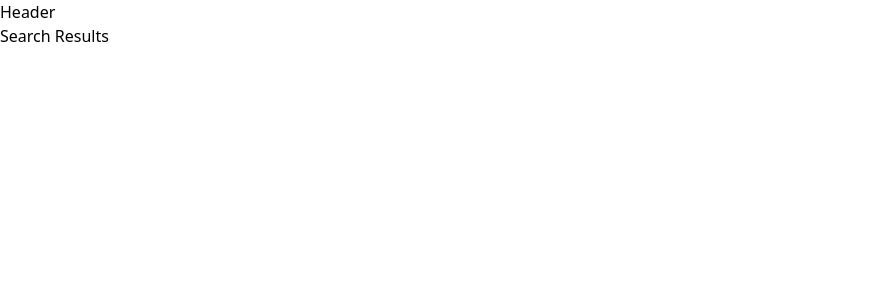
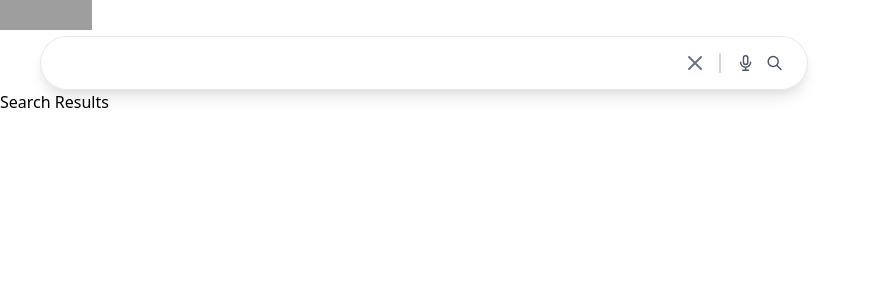
Before and after one commit to PatelAbhay/WebsiteClones, a Next.js app in the folder google/: page /search in a window 1280 px wide. Shown: the top 300 px of the page, without its empty margins (0-871 px from the left). Built offline with nearby package versions, Linux system fonts and the light colour scheme; grey boxes are pictures that could not be loaded.

Commit message:
Created SearchHeader component and added it to the search results page

```diff
--- /dev/null
+++ b/google/components/SearchHeader.js
@@ -0,0 +1,45 @@
+import Image from "next/image"
+import { useRouter } from 'next/router'
+import { useRef } from 'react'
+import { MicrophoneIcon, SearchIcon, XIcon } from '@heroicons/react/outline'
+
+function SearchHeader() {
+
+    const router = useRouter();
+    const searchReference = useRef(null);
+
+    const search = event => {
+        event.preventDefault();
+
+        const term = searchReference.current.value;
+
+        if (!term) return;
+
+        router.push(`/search?term=${term}`);
+    }
+
+    return (
+        <header>
+            <Image
+                src="https://www.google.ca/images/branding/googlelogo/2x/googlelogo_color_92x30dp.png"
+                width={92} height={30}
+                className="cursor-pointer"
+                onClick={() => router.push("/")} />
+
+            <form className="flex border border-gray-200 rounded-full shadow-lg max-w-3xl items-center
+            px-6 py-3 ml-10 mr-5">
+                <input ref={searchReference} type="text" className="flex-grow w-full focus:outline-none" />
+
+                <XIcon className="h-7 text-gray-500 cursor-pointer transition duration-100 transform hover:scale-110
+                sm:mr-3" onClick={() => searchReference.current.value = ""} />
+                <MicrophoneIcon className="h-5 mr-3 hidden sm:inline-flex text-gray-600 border-l-2 pl-4
+                border-gray-300" />
+                <SearchIcon className="h-5 text-gray-600 hidden sm:inline-flex" />
+                <button hidden type="submit" onClick={search}>Search</button>
+
+            </form>
+        </header>
+    )
+}
+
+export default SearchHeader
--- a/google/pages/index.js
+++ b/google/pages/index.js
@@ -10,7 +10,7 @@ import { useRouter } from 'next/router'
 
 export default function Home() {
 
-  const router = new useRouter();
+  const router = useRouter();
   const searchReference = useRef(null);
 
   const search = event => {
--- a/google/pages/search.js
+++ b/google/pages/search.js
@@ -1,4 +1,5 @@
 import Head from 'next/head'
+import SearchHeader from '../components/SearchHeader'
 
 function Search() {
     return (
@@ -10,7 +11,7 @@ function Search() {
             </Head>
 
             {/* Header */}
-            <h1>Header</h1>
+            <SearchHeader />
 
             {/* Search Results */}
             <h1>Search Results</h1>
```
